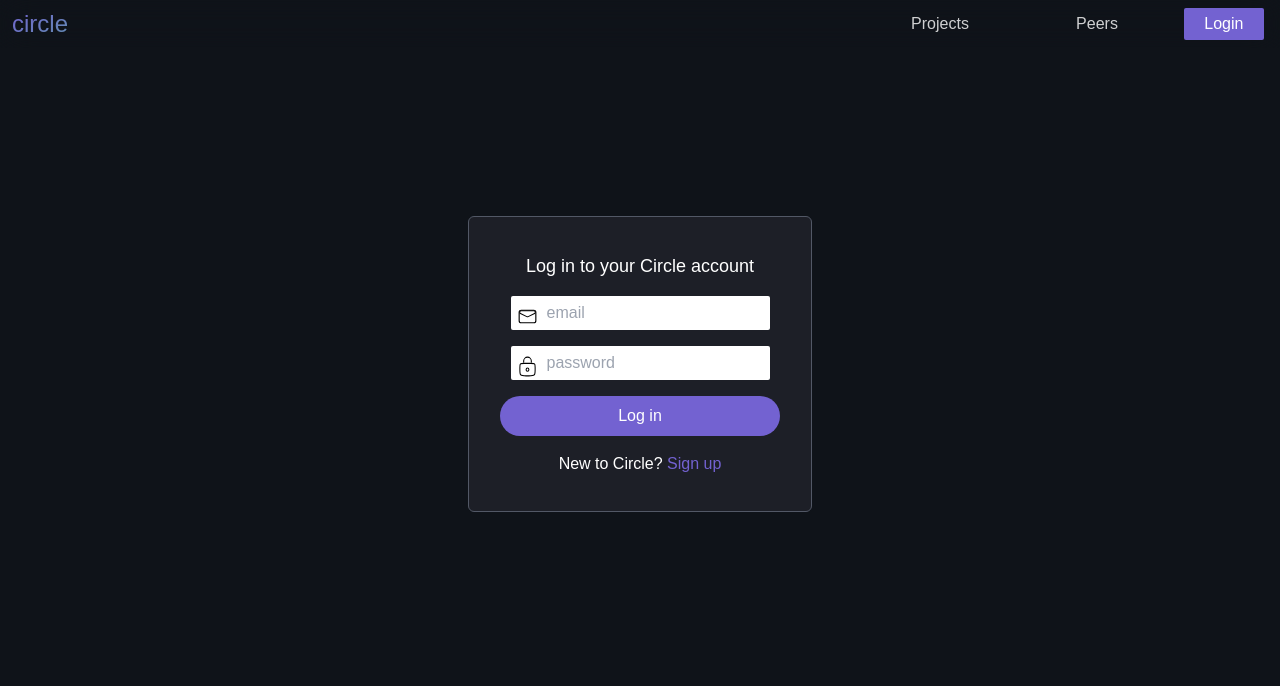
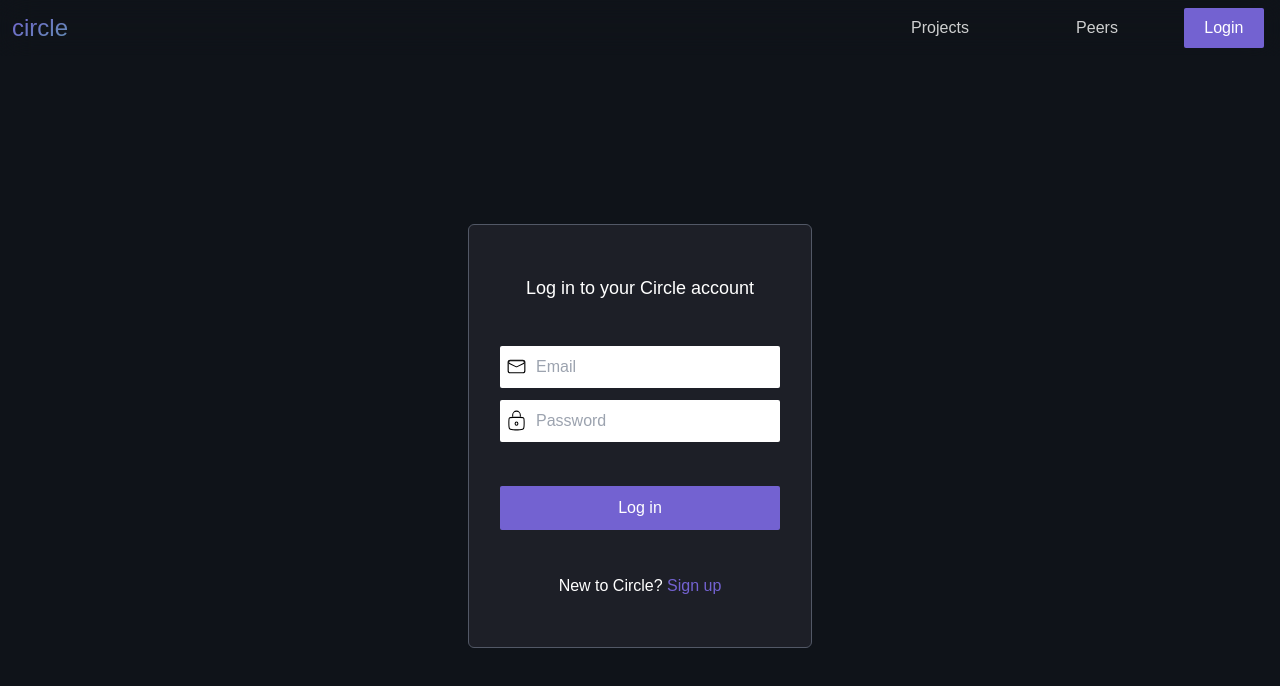
Before and after one commit to your-circle/circle-frontend, a Next.js app: page /login in a window 1280 px wide. Shown: the top 686 px of the page. Built offline with nearby package versions, Linux system fonts and the light colour scheme.

Commit message:
fix login UI

```diff
--- a/components/navbar/UserDropdown.tsx
+++ b/components/navbar/UserDropdown.tsx
@@ -109,7 +109,7 @@ const UserDropdown: React.FC = () => {
         </>
       ) : (
         <Button href="/login">
-          <h1 className="text-opacity-80 hover:text-opacity-100 cursor-pointer duration-200 w-16 text-center">
+          <h1 className="text-opacity-80 hover:text-opacity-100 cursor-pointer duration-200 w-16 p-1 text-center">
             Login
           </h1>
         </Button>
--- a/pages/login.tsx
+++ b/pages/login.tsx
@@ -72,28 +72,32 @@ const Login: NextPage = () => {
   return (
     <>
       <div className="bg-main-bg text-white mt-[20vh] min-w-full  flex flex-col items-center justify-center">
-        <Card>
+        <Card scale={false}>
           <form
             onSubmit={(e) => e.preventDefault()}
-            className="flex flex-col items-center gap-4 py-6 px-3"
+            className="flex flex-col items-center justify-around gap-4 py-6 px-3 h-[25rem]"
           >
             <span className="text-lg">Log in to your Circle account</span>
+            <div className="flex flex-col justify-between h-[6rem]">
+              {" "}
               <Input
                 icon="/images/email-icon.svg"
-              name="email"
+                name="Email"
                 type="text"
                 key="email"
                 onChange={onInputChange}
               />
               <Input
                 icon="/images/password-icon.svg"
-              name="password"
+                name="Password"
                 type="password"
                 key="password"
                 onChange={onInputChange}
               />
+            </div>
+
             <button
-              className="min-w-[280px] bg-main-purple px-4 py-2 rounded-full "
+              className="min-w-[280px] bg-main-purple px-4 py-2.5 rounded-sm "
               onClick={handleSubmit}
             >
               Log in
--- a/shared/components/Input/Input.tsx
+++ b/shared/components/Input/Input.tsx
@@ -15,12 +15,12 @@ const Input = (props: Props) => {
   return (
     <div className="relative h-max">
       {props.icon && (
-        <div className="absolute left-1 z-10 h-[30px] my-[7.5px]">
+        <div className="absolute left-1 z-10 py-2 ">
           <Image src={props.icon} alt={props.name} height={25} width={25} />
         </div>
       )}
       {props.pre && (
-        <span className="h-full px-2 py-2 bg-gray-700">{props.pre}</span>
+        <span className="h-full px-4 py-2 bg-gray-700">{props.pre}</span>
       )}
       {props.type === "textarea" && (
         <textarea
@@ -38,11 +38,9 @@ const Input = (props: Props) => {
           type={props.type}
           value={props.value}
           onChange={(e) => props.onChange(props.name, e.target.value)}
-          className={`text-black h-full px-4 py-2 relative ${
+          className={`text-black h-full px-4 py-3 relative ${
             props.icon ? "pl-9" : "pl-4"
-          } w-[${
-            props.pre ? "150" : "280"
-          }px] focus:border-gray-800 rounded-sm`}
+          } min-w-[280px] focus:border-gray-800 rounded-sm`}
         />
       )}
     </div>
```
Lines whose indentation alone changed are shown as unchanged.
